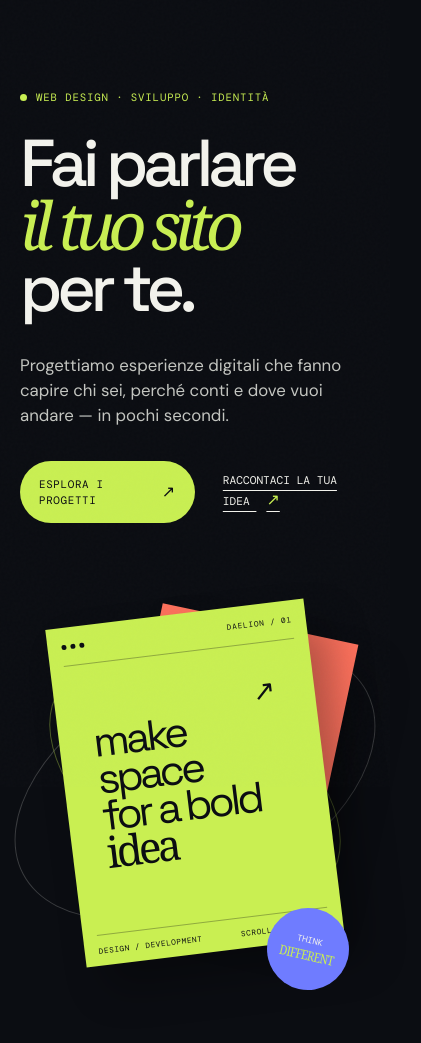
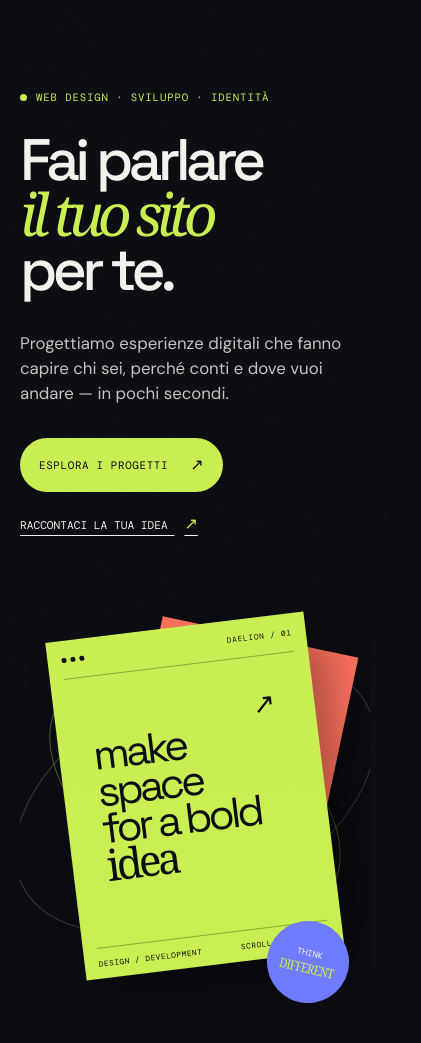
Before and after one commit to ViseGarbe/daelionstudio, a plain HTML site: page index.html in a window 390 px wide. Shown: the part 57-1100 px from the top of the page, 421 px wide, since content can reach past the window. Drawn offline with nearby package versions, Linux system fonts and the light colour scheme.

Commit message:
Prevent horizontal overflow on mobile hero

```diff
--- a/styles.css
+++ b/styles.css
@@ -15,6 +15,7 @@
 }
 html {
   scroll-behavior: smooth;
+  overflow-x: clip;
 }
 body {
   margin: 0;
@@ -24,7 +25,7 @@ body {
   font-family: var(--sans);
   font-size: 16px;
   line-height: 1.5;
-  overflow-x: hidden;
+  overflow-x: clip;
 }
 .noise {
   position: fixed;
@@ -940,13 +941,21 @@ body {
     display: block;
     padding: 70px 0 90px;
     min-height: auto;
+    overflow: clip;
   }
   .hero h1 {
-    font-size: clamp(4rem, 17vw, 7rem);
+    font-size: clamp(3.6rem, 15vw, 7rem);
+    max-width: 100%;
+  }
+  .hero-actions {
+    flex-wrap: wrap;
+    gap: 20px;
   }
   .hero-art {
     height: 450px;
     margin-top: 35px;
+    width: 100%;
+    overflow: clip;
   }
   .hero-card-front {
     width: 260px;
```
